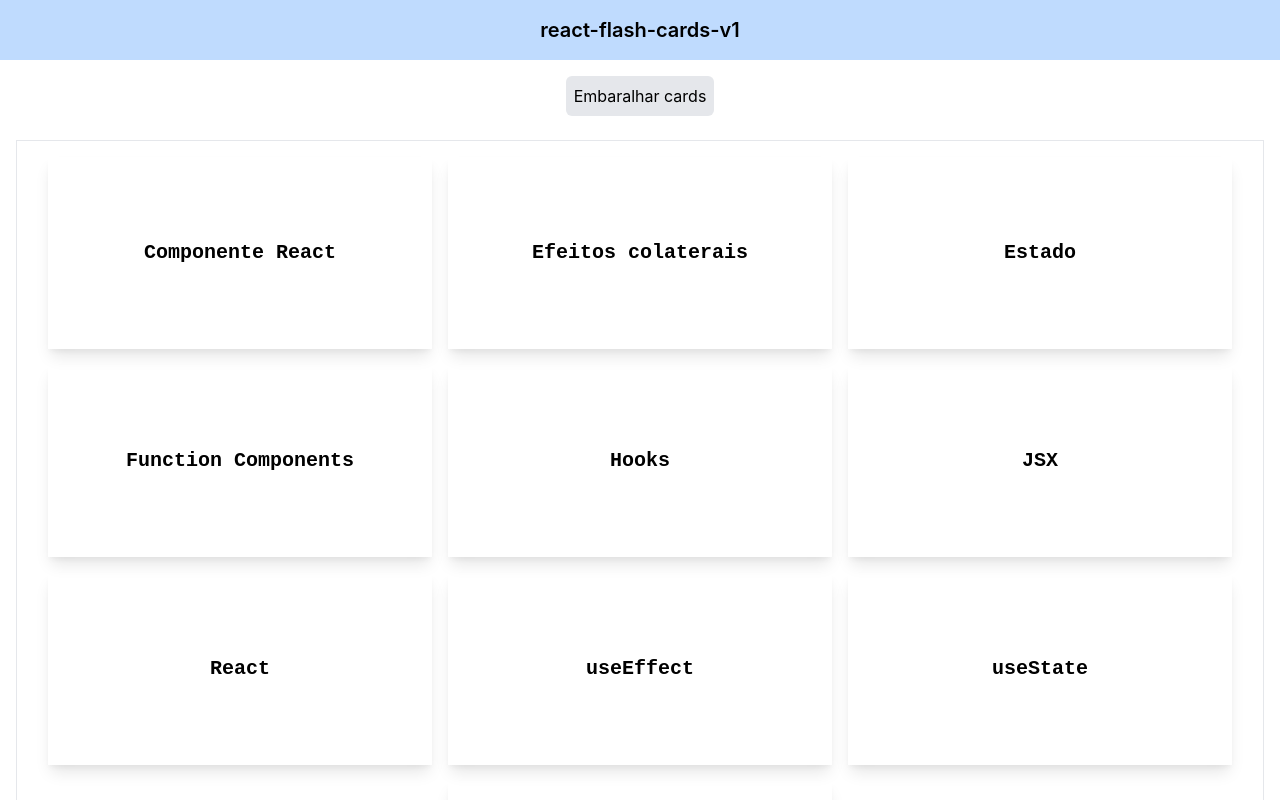
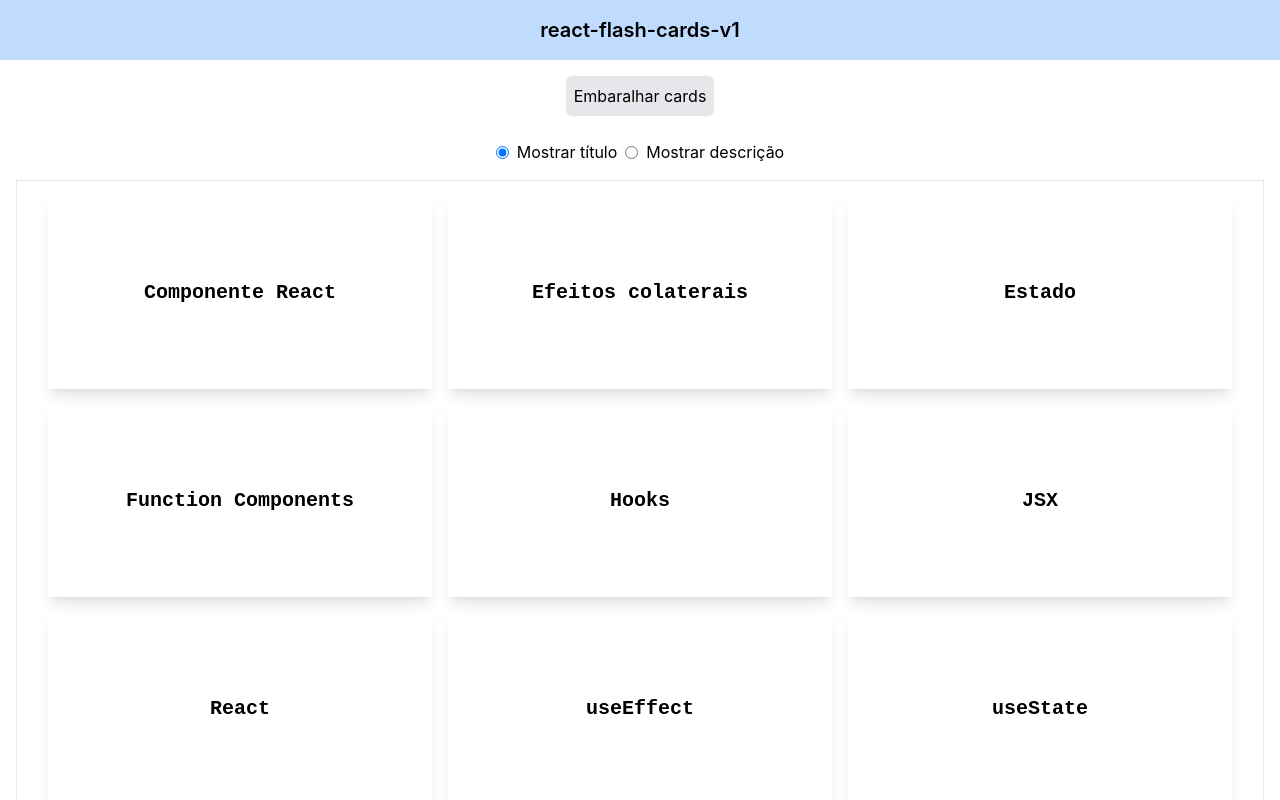
Before and after one commit to filipef9/igti-react-flashcards, a React (Create React App) app: page / in a window 1280 px wide. Shown: the top 800 px of the page. Built offline with nearby package versions, Linux system fonts and the light colour scheme.

Commit message:
Implementação da feature para mostrar o título ou a descrição de todos os cards ao mesmo tempo

```diff
--- a/src/components/FlashCard.jsx
+++ b/src/components/FlashCard.jsx
@@ -1,10 +1,14 @@
-import { useState } from 'react';
+import { useEffect, useState } from 'react';
 
 const FlashCard = ({
   title = 'Título do card',
   description = 'Descrição do card',
+  showFlashCardTitle = true,
 }) => {
   const [showTitle, setShowTitle] = useState(true);
+  useEffect(() => {
+    setShowTitle(showFlashCardTitle);
+  }, [showFlashCardTitle]);
 
   const fontSizeClassName = showTitle ? 'text-xl' : 'text-sm';
 
--- /dev/null
+++ b/src/components/RadioButton.jsx
@@ -0,0 +1,22 @@
+import { getNewId } from '../services/idService';
+
+const RadioButton = ({
+  id = getNewId(),
+  name = 'radioButtonName',
+  children: buttonDescription = 'Label da opção',
+  checked = false,
+  onRadioButtonChange = null
+}) => {
+  const handleChange = () => {
+    if (onRadioButtonChange) onRadioButtonChange();
+  };
+
+  return (
+    <div className="flex items-center space-x-2">
+      <input id={id} type="radio" name={name} checked={checked} onChange={handleChange} />
+      <label htmlFor={id}>{buttonDescription}</label>
+    </div>
+  );
+};
+
+export default RadioButton;
--- a/src/pages/FlashCardsPage.jsx
+++ b/src/pages/FlashCardsPage.jsx
@@ -6,12 +6,21 @@ import { allFlashCards } from '../data/allFlashCards';
 import Button from '../components/Button';
 import { useState } from 'react';
 import { helperShuffleArray } from '../helpers/arrayHelpers';
+import RadioButton from '../components/RadioButton';
 
 const FlashCardsPage = () => {
   const [allCards, setAllCards] = useState(allFlashCards);
+  const [showTitle, setShowTitle] = useState(true);
 
   const handleButtonClick = () => {
     setAllCards(helperShuffleArray(allCards));
+  };
+
+  const handleShowTitleRadioButtonChange = () => {
+    setShowTitle(true);
+  };
+  const handleShowDescriptionRadioButtonChange = () => {
+    setShowTitle(false);
   };
 
   return (
@@ -21,9 +30,34 @@ const FlashCardsPage = () => {
         <div className="text-center mb-4">
           <Button onButtonClick={handleButtonClick}>Embaralhar cards</Button>
         </div>
+
+        <div className="flex items-center justify-center space-x-2 my-4">
+          <RadioButton
+            id="radioButtonShowTitle"
+            name="showInfo"
+            checked={showTitle}
+            onRadioButtonChange={handleShowTitleRadioButtonChange}
+          >
+            Mostrar título
+          </RadioButton>
+          <RadioButton
+            id="radioButtonShowDescription"
+            name="showInfo"
+            checked={!showTitle}
+            onRadioButtonChange={handleShowDescriptionRadioButtonChange}
+          >
+            Mostrar descrição
+          </RadioButton>
+        </div>
+
         <FlashCards>
           {allCards.map(({ id, title, description }) => (
-            <FlashCard key={id} title={title} description={description} />
+            <FlashCard
+              key={id}
+              title={title}
+              description={description}
+              showFlashCardTitle={showTitle}
+            />
           ))}
         </FlashCards>
       </Main>
```
